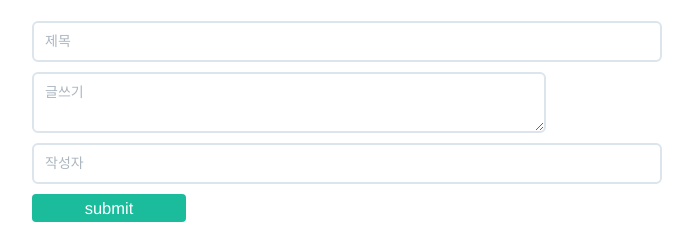
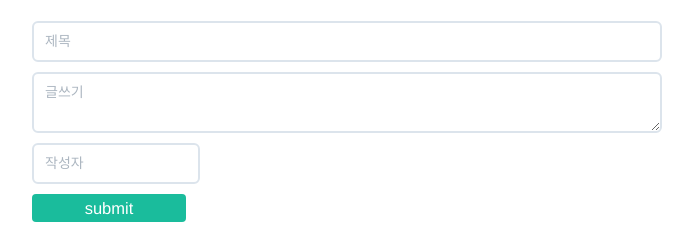
Before and after one commit to Taejun/raspberrypi, a Django app: template django/demo/templates/index.html in a window 1280 px wide. Shown: the part 2880-3122 px from the top of the page, without its empty margins (123-816 px from the left). Run offline with Django 3.2, Linux system fonts and the light colour scheme; the template is opened without the code that fills it: values that come from a table or form of the project are taken from there, others are empty; data comes from the database, SQL or seed files in the repository; parts of the project's set-up code (start-up, migrations or seed data) failed here and were passed over; some libraries are stand-ins or nearby versions.

Commit message:
modified:   demo/templates/index.html

```diff
--- a/django/demo/templates/index.html
+++ b/django/demo/templates/index.html
@@ -76,9 +76,9 @@ $(document).ready(function() {
                   <br>
 
                        <!--  <input type="textarea" value="" placeholder="본문" max-length=200 style="width:500px;height:200px;" name="content" />  -->
-                      <textarea placeholder="글쓰기" name="content" style="width:500px;"></textarea>
+                      <textarea placeholder="글쓰기" name="content" style="width:80%;"></textarea>
                   <br>
-                        <input type="text" value="" placeholder="작성자" max-length=10 style="width:80%;" name="writer"/>
+                        <input type="text" value="" placeholder="작성자" max-length=10 style="width:20%;" name="writer"/>
                         <input type="submit" class="btn btn-block btn-primary" style="width:20%;" value="submit" >
                  </form>
                  </div>
```
